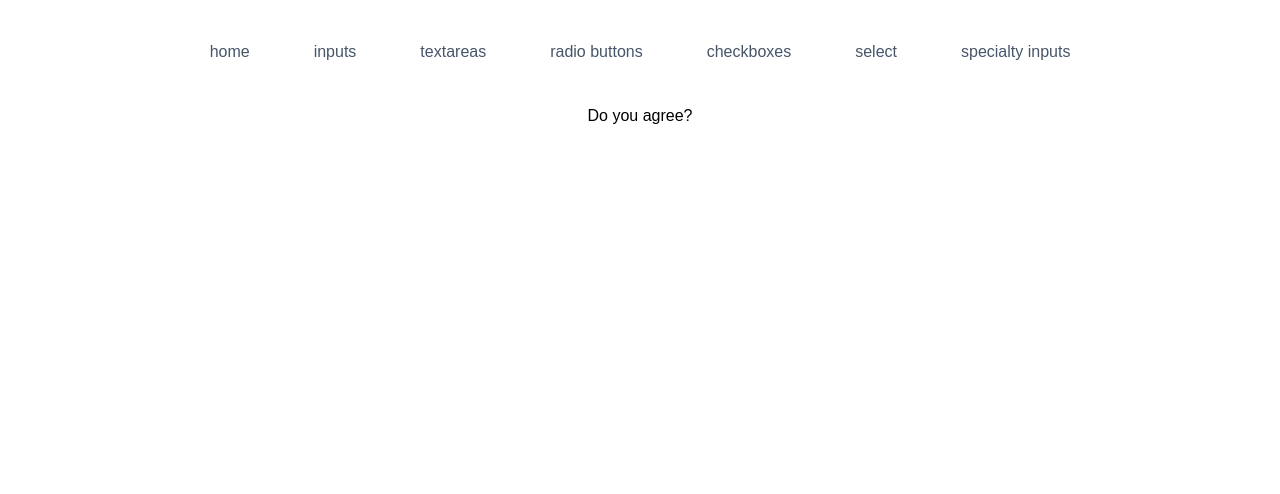
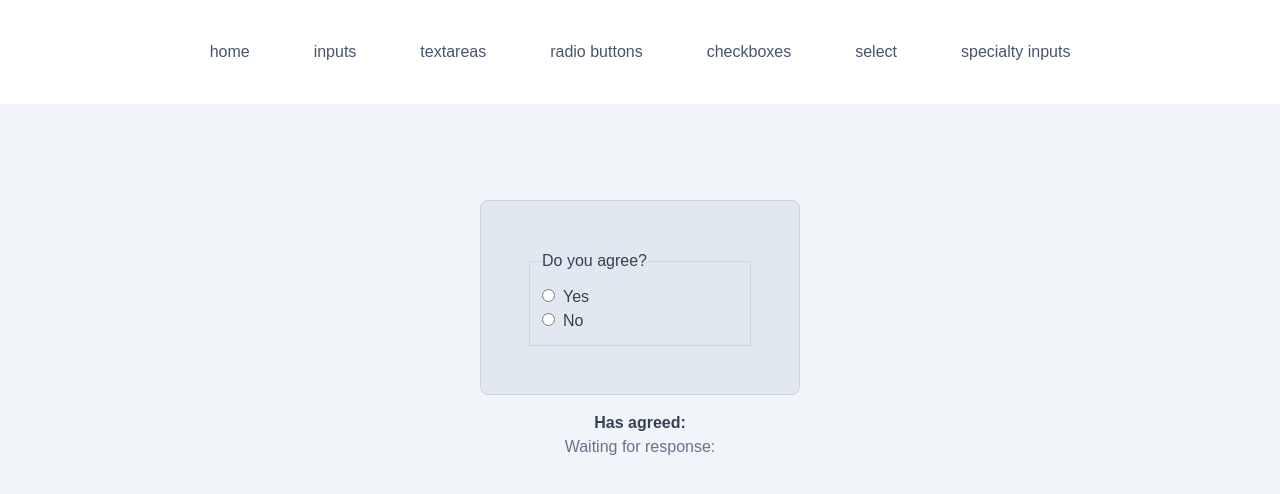
Before and after one commit to midcenturydude7/nextjs-framer-motion-forms, a Next.js app: page /radiobtns in a window 1280 px wide. Shown: the top 494 px of the page. Built offline with nearby package versions, Linux system fonts and the light colour scheme; a web font is replaced by a local one.

Commit message:
Implemented form controls; state updates as expected

```diff
--- a/app/radiobtns/components/RadioBtns.tsx
+++ b/app/radiobtns/components/RadioBtns.tsx
@@ -2,15 +2,55 @@
 import React from "react";
 
 export default function RadioBtns() {
-  const [hasAgreed, setHasAgreed] = React.useState(false);
+  const [hasAgreed, setHasAgreed] = React.useState("");
 
   return (
-    <div className="flex items-center justify-center">
-      <form>
-        <fieldset>
+    <div className="flex flex-col items-center justify-center">
+      <form
+        className="w-[25%] rounded-lg border border-slate-300 bg-slate-200 p-12 text-slate-700"
+        onSubmit={(e) => e.preventDefault()}
+      >
+        <fieldset className="flex gap-0 border border-slate-300 p-3">
           <legend>Do you agree?</legend>
+          <div>
+            <div>
+              <input
+                className="mr-2"
+                type="radio"
+                name="agreed-to-terms"
+                id="agree-yes"
+                value="yes"
+                checked={hasAgreed === "yes"}
+                onChange={(e) => {
+                  setHasAgreed(e.target.value);
+                }}
+              />
+              <label htmlFor="agree-yes">Yes</label>
+            </div>
+            <div>
+              <input
+                className="mr-2"
+                type="radio"
+                name="agreed-to-terms"
+                id="agree-no"
+                value="no"
+                checked={hasAgreed === "no"}
+                onChange={(e) => {
+                  setHasAgreed(e.target.value);
+                }}
+              />
+              <label htmlFor="agree-no">No</label>
+            </div>
+          </div>
         </fieldset>
       </form>
+
+      <div className="mt-4 flex flex-col items-center justify-center">
+        <p className="text-slate-700">
+          <strong>Has agreed: </strong>
+        </p>
+        <p className="text-slate-500">{hasAgreed || "Waiting for response:"}</p>
+      </div>
     </div>
   );
 }
--- a/app/radiobtns/page.tsx
+++ b/app/radiobtns/page.tsx
@@ -2,7 +2,7 @@ import RadioBtns from "./components/RadioBtns";
 
 export default function page() {
   return (
-    <div>
+    <div className="min-h-screen items-start justify-center bg-slate-100 py-24">
       <RadioBtns />
     </div>
   );
--- a/app/textareas/components/TextAreas.tsx
+++ b/app/textareas/components/TextAreas.tsx
@@ -7,7 +7,7 @@ export default function TextAreas() {
   return (
     <div className="flex flex-col items-center gap-4">
       <form
-        className="flex flex-col items-center justify-center gap-2 rounded-lg border border-slate-500 bg-slate-400 p-12 text-slate-700 "
+        className="flex flex-col items-center justify-center gap-2 rounded-lg border border-slate-500 bg-slate-400 p-12 text-slate-700"
         onSubmit={(e) => {
           e.preventDefault();
         }}
```
